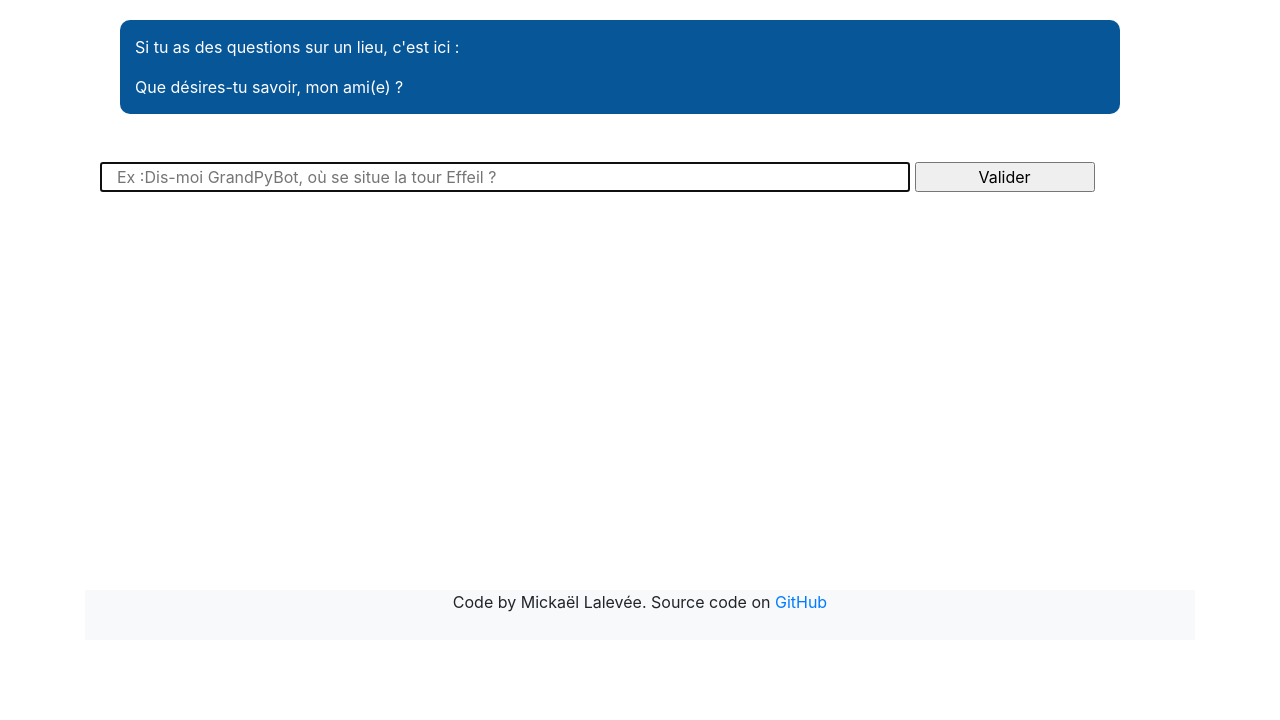
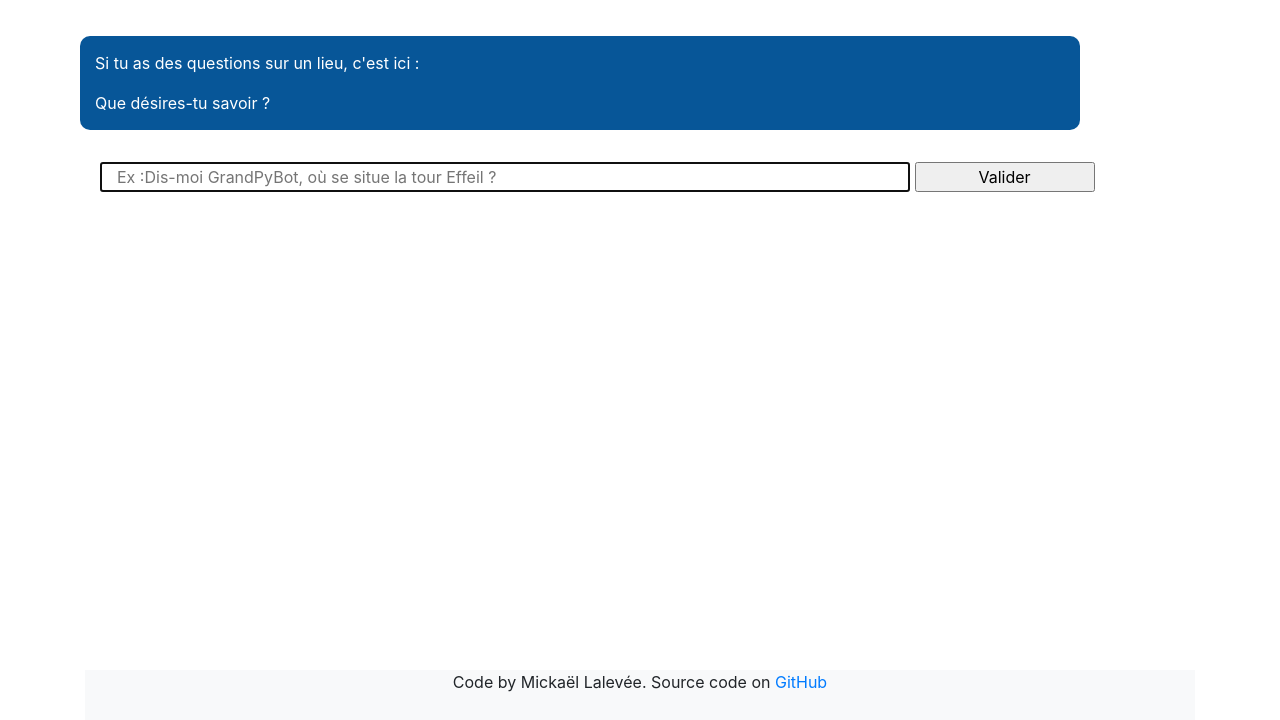
Before and after one commit to Elladan81/P7_GrandPyBot, a Flask app: page / in a window 1280 px wide. Shown: the part 98-818 px from the top of the page. Before the commit the page ends 710 px from the top, so only its background shows below. Run offline with Flask 2, Linux system fonts and the light colour scheme; some libraries are stand-ins or nearby versions.

Commit message:
minor changes

```diff
--- a/app_pybot/static/css/style.css
+++ b/app_pybot/static/css/style.css
@@ -4,7 +4,7 @@ html, body {
 }
 
 .content-inside {
-    min-height: 80vh;
+    min-height: 90vh;
     margin: auto;
     padding-bottom: 50px;
 }
@@ -42,9 +42,16 @@ html, body {
   border-radius:10px;
   margin-left:40px;
   background:#075698;
+  top:16px;
+  right:-40px; /* value = - border-left-width - border-right-width */
+  bottom:auto;
+  left:auto;
+  border-width:15px 0 0 40px; /* vary these values to change the angle of the vertex */
+  border-color:transparent #075698 ;
 }
 
 .GrandPyBot {
+  text-align: left;
   position:relative;
   padding:15px;
   margin:1em 0 3em;
@@ -60,4 +67,9 @@ html, body {
   border-radius:10px;
   margin-right:40px;
   background:#075698;
+  top:16px;
+  left:-40px; /* value = - border-left-width - border-right-width */
+  bottom:auto;
+  border-width:15px 40px 0 0; /* vary these values to change the angle of the vertex */
+  border-color:transparent #075698;
 }
--- a/app_pybot/static/js/ajax.js
+++ b/app_pybot/static/js/ajax.js
@@ -99,6 +99,6 @@ function GrandPyBotRandomContinue () {
     "Oui ? Il va pleuvoir demain... Autre chose ?",
     ];
     var currentContinueAnswer = possibleContinueAnswer[Math.floor(Math.random()*possibleContinueAnswer.length)];
-    console.log("Le serveur à choisi"+ possibleContinueAnswer ); // For debug
+    console.log("Le serveur à choisi :" + currentContinueAnswer ); // For debug
     return currentContinueAnswer;
 }
--- a/app_pybot/templates/index.html
+++ b/app_pybot/templates/index.html
@@ -56,7 +56,7 @@
             <div id="chatwindow">
               <div id ="chatstart" class="GrandPyBot">
                 <p>Si tu as des questions sur un lieu, c'est ici :</p>
-                Que désires-tu savoir, mon ami(e) ?
+                Que désires-tu savoir ?
               </div>
             </div>
 
```
